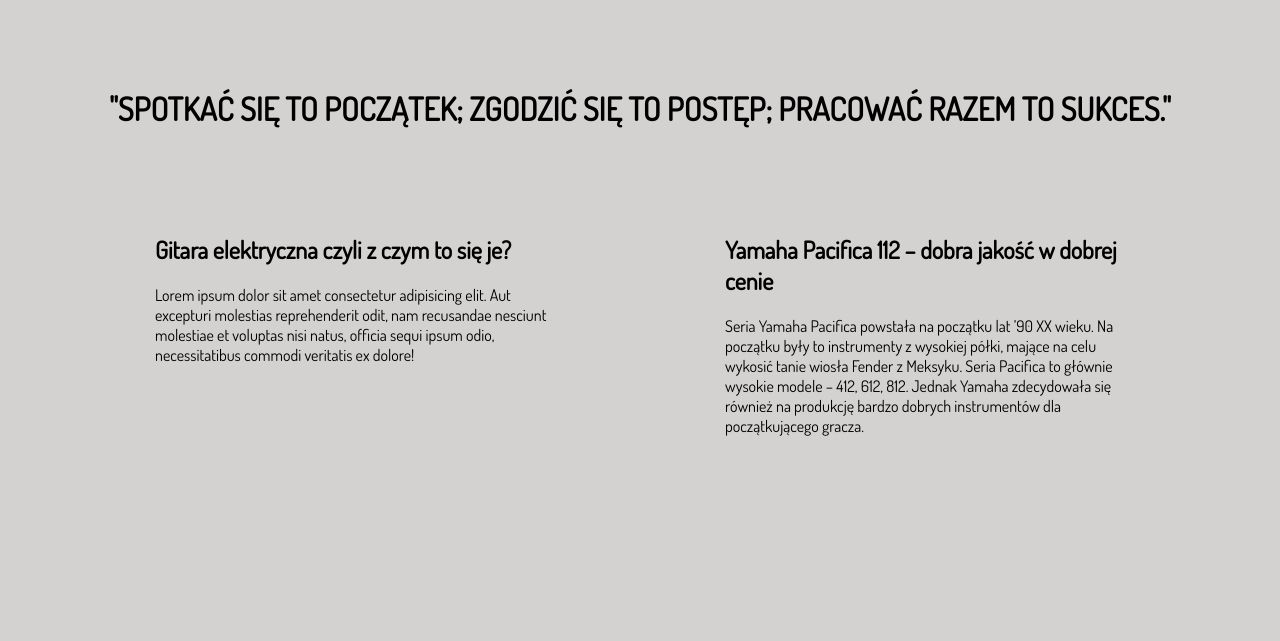
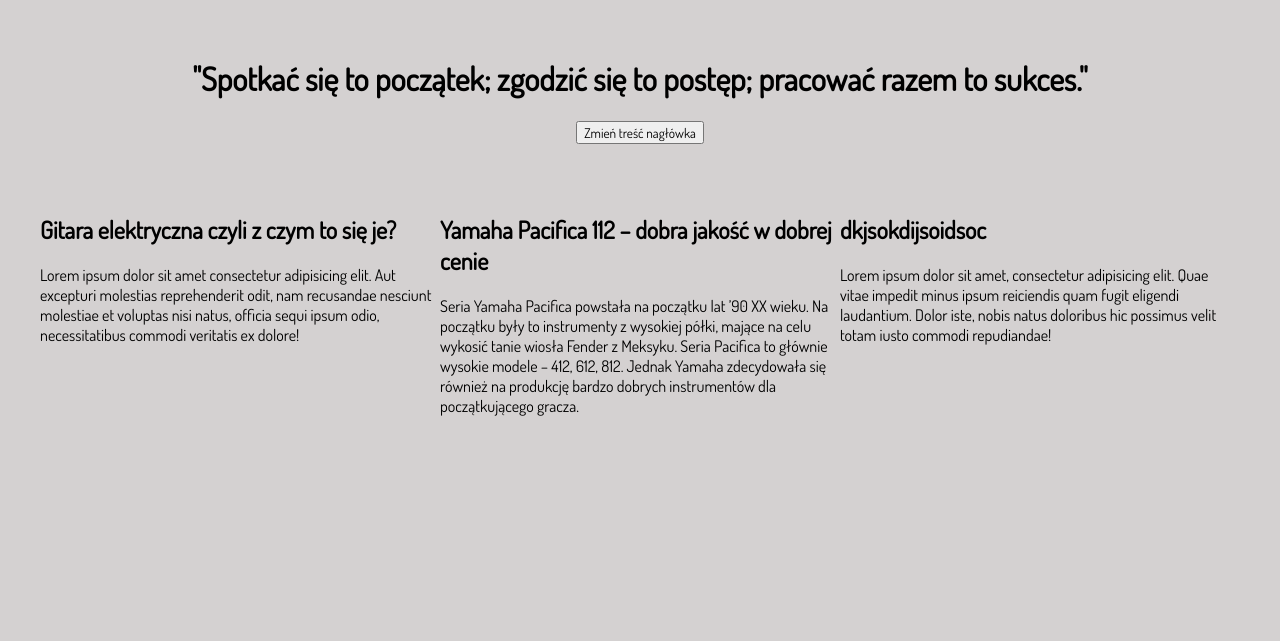
Before and after one commit to Piotr-Kacprzycki/Homepage, a plain HTML site: page index.html in a window 1280 px wide. Shown: the part 73-714 px from the top of the page. Drawn offline with Linux system fonts and the light colour scheme.

Commit message:
new button,styles,changed width person card

```diff
--- a/index.html
+++ b/index.html
@@ -52,9 +52,9 @@
         <header class="header">
 
 
-            <h1 class="header__page">"Spotkać się to początek; zgodzić się to postęp; pracować razem to sukces."
+            <h1 class="header__title header__title--js">"Spotkać się to początek; zgodzić się to postęp; pracować razem to sukces."
             </h1>
-
+            <button class="header__button header__button--js">Zmień treść nagłówka</button>
 
 
 
--- a/style.css
+++ b/style.css
@@ -12,6 +12,8 @@ body {
 .header {
     text-align: center;
     font-family: Cambria, Cochin, Georgia, Times, 'Times New Roman', serif;
+    width: 100%;
+    min-width: 400px;
 }
 
 .header__page {
@@ -21,11 +23,9 @@ body {
 
 .flexbox-container {
     display: flex;
-    padding: 3px;
-    align-items: center;
-    flex-flow: wrap;
-    justify-content: space-around;
-    padding: 70px;
+    flex-wrap: wrap;
+    justify-content: space-between;
+    padding: 40px;
 }
 
 .flexbox-container div {
@@ -139,6 +139,7 @@ body {
     background: rgb(92, 92, 92);
     border-radius: 16px;
     max-width: 624px;
+    min-width: 300px;
     width: 100%;
     padding: 32px;
     margin: 100px auto auto;
```
